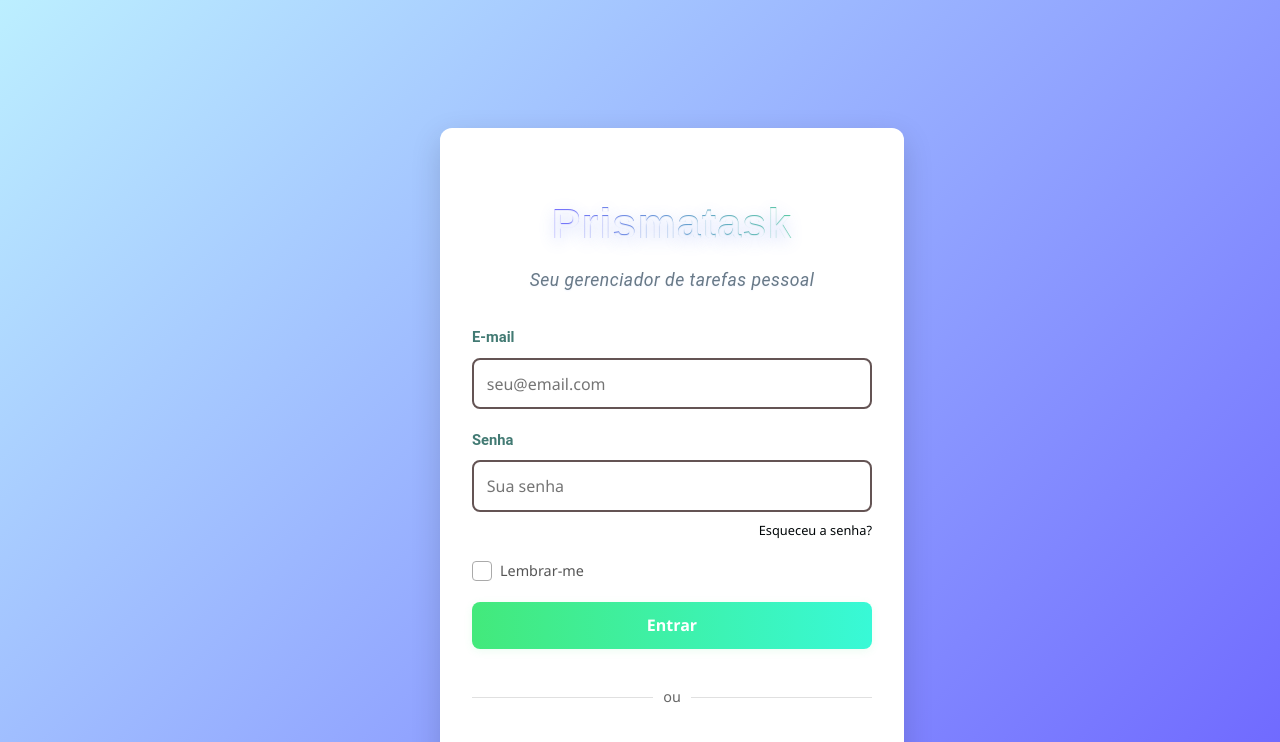
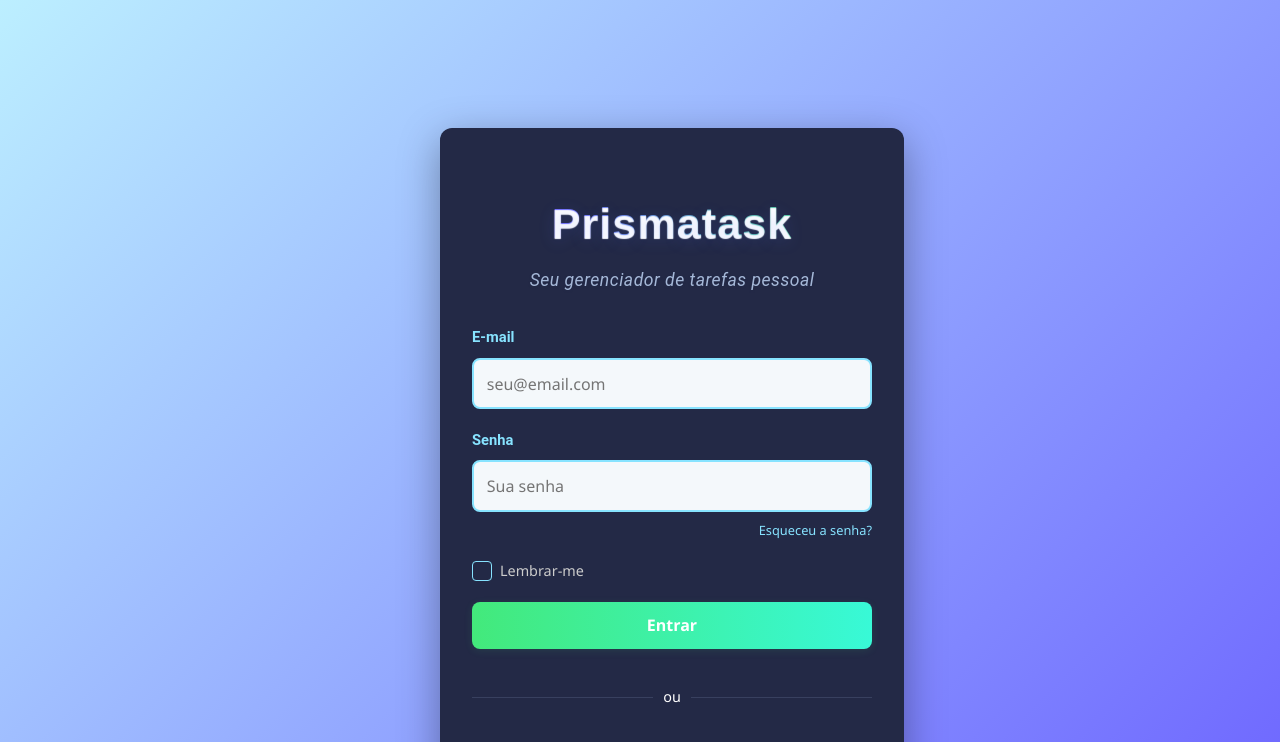
Before and after one commit to lelegaby/prismatask-login, a plain HTML site: page index.html in a window 1280 px wide. Shown: the top 742 px of the page. Drawn offline with Linux system fonts and the light colour scheme; a web font is replaced by a local one.

Commit message:
Update estilo.css

```diff
--- a/estilo.css
+++ b/estilo.css
@@ -4,7 +4,6 @@
     font-weight: normal;
     font-style: normal;
 }
-
 
 body {
     font-family: 'Klaristha', 'Segoe UI', Tahoma, Geneva, Verdana, sans-serif;
@@ -55,10 +54,12 @@ body {
     pointer-events: all;
 }
 
+/* --- AJUSTE: FORMULÁRIO MAIS ESCURO E VISÍVEL --- */
 .login-card, .signup-card {
-    background: #ffffff;
+    background: #232946; /* azul escuro elegante */
+    color: #fff;         /* texto branco para contraste */
     border-radius: 12px;
-    box-shadow: 0 10px 30px rgba(0, 0, 0, 0.15);
+    box-shadow: 0 12px 40px rgba(0, 0, 0, 0.35);
     padding: 2rem;
     width: 100%;
     height: 100%;
@@ -74,32 +75,28 @@ body {
     font-family: 'Poppins', 'Klaristha', sans-serif;
     font-size: 2.7rem;
     font-weight: 700;
-
     background: linear-gradient(90deg, #6c63ff 20%, #43e97b 100%);
     -webkit-background-clip: text;
     -webkit-text-fill-color: transparent;
     background-clip: text;
-
     text-shadow: 0 4px 16px rgba(76, 110, 245, 0.18), 0 1px 1px #fff;
     letter-spacing: 1px;
     margin-bottom: 0.5rem;
     transition: transform 0.2s;
 }
 .logo h1:hover, .logo h1:focus {
-
     transform: scale(1.05) rotate(-1deg);
 }
 
 .logo p {
     font-family: 'Roboto', Arial, sans-serif;
-    color: #687987;
+    color: #a5b8d8;
     font-size: 1.1rem;
     font-style: italic;
     margin: 0;
     letter-spacing: 0.5px;
-    text-shadow: 0 1px 2px #f0f4ff;
+    text-shadow: 0 1px 2px #232946;
 }
-
 
 .login-form, .signup-form {
     display: flex;
@@ -115,36 +112,40 @@ body {
 .input-group label {
     font-weight: bold;
     margin-bottom: 0.5rem;
-    color: #427a73;
+    color: #87e3ff;
     font-size: 0.92rem;
     font-family: 'Roboto', Arial, sans-serif;
 }
 
+/* --- AJUSTE: INPUTS MAIS VISÍVEIS NO FUNDO ESCURO --- */
 .input-group input {
     padding: 0.8rem;
-    border: 2px solid #645454;
+    border: 2px solid #87e3ff;
     border-radius: 8px;
     font-size: 1rem;
-    transition: border-color 0.3s;
+    background: #f4f8fb;
+    color: #232946;
+    transition: border-color 0.3s, box-shadow 0.3s;
     font-family: inherit;
 }
 
 .input-group input:focus {
     outline: none;
-    border-color: #87e3ff;
-    box-shadow: 0 0 0 3px rgba(135, 227, 255, 0.3);
+    border-color: #43e97b;
+    box-shadow: 0 0 0 3px rgba(67, 233, 123, 0.15);
 }
 
+/* --- AJUSTE: ESQUECEU A SENHA MAIS VISÍVEL --- */
 .forgot-password {
-    color: #000608;
+    color: #87e3ff;
     text-decoration: none;
     font-size: 0.8rem;
     margin-top: 0.5rem;
     text-align: right;
 }
-
 .forgot-password:hover {
     text-decoration: underline;
+    color: #43e97b;
 }
 
 .options-group {
@@ -158,7 +159,7 @@ body {
     align-items: center;
     cursor: pointer;
     font-size: 0.9rem;
-    color: #555;
+    color: #ccc;
 }
 
 .checkbox-container input {
@@ -170,16 +171,16 @@ body {
 .checkmark {
     height: 18px;
     width: 18px;
-    background-color: #ffffff;
+    background-color: #232946;
     border-radius: 4px;
     margin-right: 8px;
     position: relative;
     transition: background-color 0.3s;
-    border: 1.5px solid #aaa;
+    border: 1.5px solid #87e3ff;
 }
 
 .checkbox-container input:checked ~ .checkmark {
-    background-color: #ffffff;
+    background-color: #43e97b;
     border-color: #43e97b;
 }
 
@@ -191,7 +192,7 @@ body {
     top: 2px;
     width: 4px;
     height: 8px;
-    border: solid rgb(0, 0, 0);
+    border: solid #fff;
     border-width: 0 2px 2px 0;
     transform: rotate(45deg);
 }
@@ -218,6 +219,7 @@ body {
     transform: translateY(-2px) scale(1.03);
 }
 
+/* --- AJUSTE: CAIXA "OU" MAIS ESCURA E VISÍVEL --- */
 .separator {
     text-align: center;
     position: relative;
@@ -230,13 +232,13 @@ body {
     left: 0;
     right: 0;
     height: 1px;
-    background-color: #e0e0e0;
+    background-color: #38405f;
 }
 .separator span {
-    background-color: white;
+    background-color: #232946;
     padding: 0 10px;
     position: relative;
-    color: #666;
+    color: #fff;
     font-size: 0.9rem;
 }
 
@@ -245,7 +247,7 @@ body {
     align-items: center;
     justify-content: center;
     gap: 10px;
-    background-color: white;
+    background-color: #fff;
     color: #555;
     border: 2px solid #e0e0e0;
     padding: 0.8rem;
@@ -266,7 +268,7 @@ body {
     text-align: center;
     margin-top: 1rem;
     font-size: 0.9rem;
-    color: #555;
+    color: #ddd;
 }
 
 .switch-label {
```
